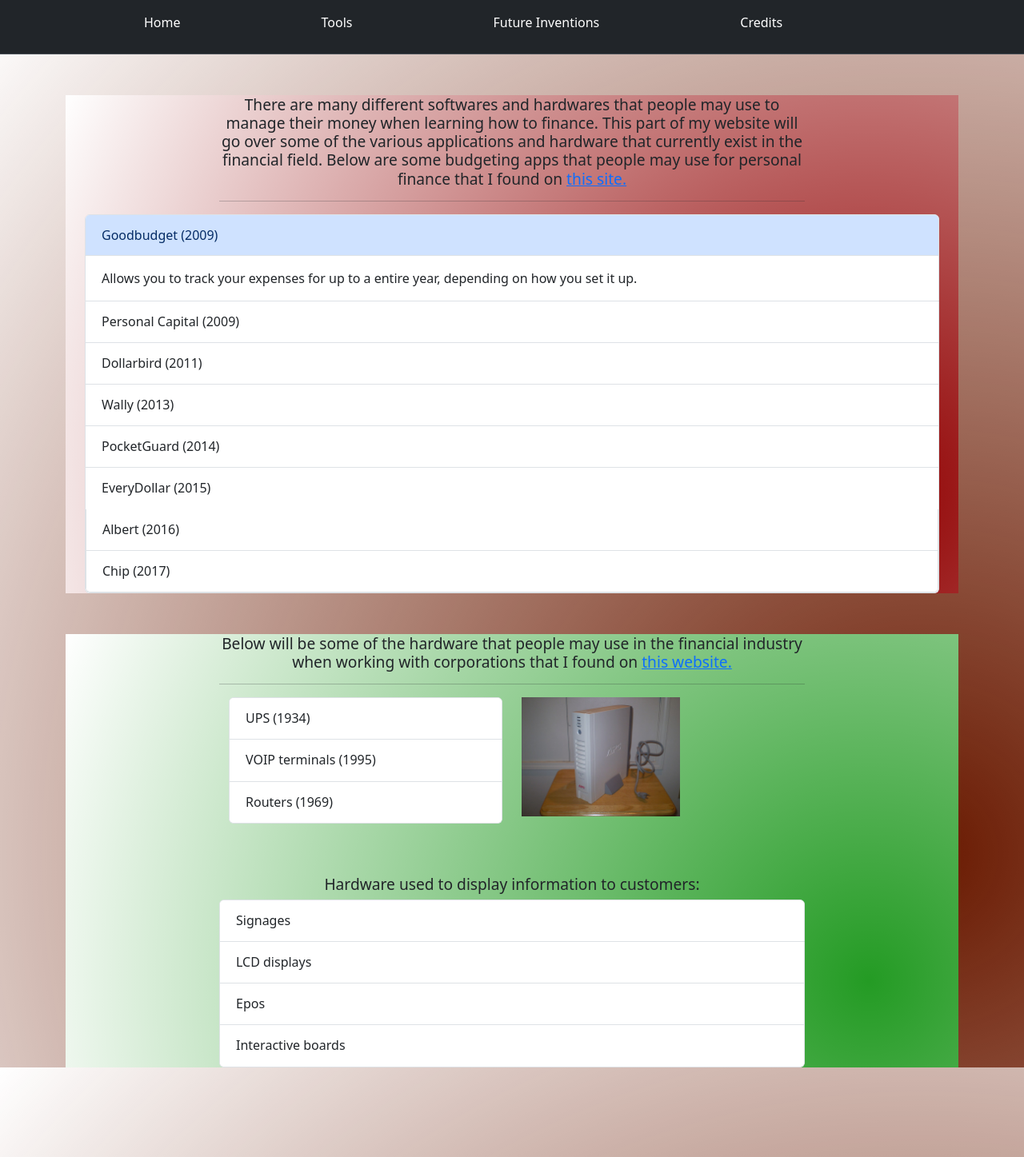
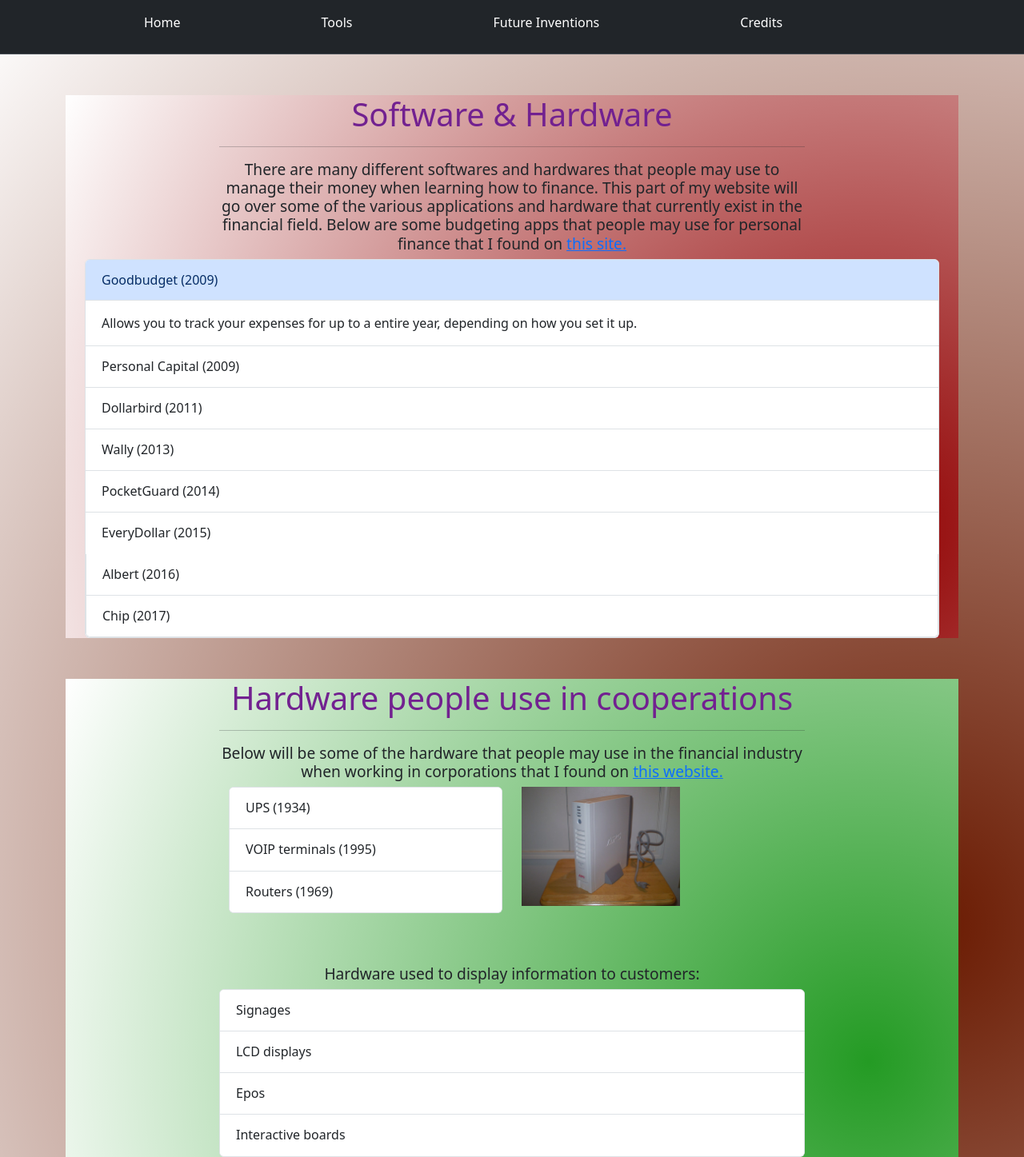
Before and after one commit to williaml4292/sep-10-freedom-project, a Jekyll site: the page built from _posts/2025-04-27-Tools.html, in a window 1280 px wide. Shown: the whole page at 80% size. Built offline with Jekyll 4.4.1, drawn with Linux system fonts in a browser that asks for light colours.

Commit message:
add more animations

```diff
--- a/_posts/2025-04-27-Tools.html
+++ b/_posts/2025-04-27-Tools.html
@@ -55,6 +55,19 @@
         width:275px !important;
       }
     }
+    h1{
+      text-align:center;
+      font-size:20vw;
+      animation:header-color 4s infinite;
+    }
+    @keyframes header-color{
+      0%{color:#8c29b1;}
+      20%{color:#71218f;}
+      40%{color:#581870;}
+      60%{color:#3b0e4b;}
+      80%{color:#24082e;}
+      100%{color:#8c29b1;}
+    }
     .div1{
       background-image: radial-gradient(circle at 90% 80%, transparent, white);
       animation-name:name;
@@ -94,11 +107,12 @@
   <div class="container">
     <div class="div1">
     <div class="center">
+      <h1> Software & Hardware </h1>
+      <hr>
         <h2>
             There are many different softwares and hardwares that people may use to manage their money when learning how to finance. This part of my website will go over some of the various applications and hardware that currently exist in the financial field.
             Below are some budgeting apps that people may use for personal finance that I found on <a href="https://post.edu/blog/10-best-budgeting-apps-for-college-students/">this site.</a>
         </h2>
-        <hr>
     </div>
     <div class="container-fluid">
         <div class="container">
@@ -226,10 +240,11 @@
   <div class="container">
     <div class="div2">
     <div class="center">
+      <h1> Hardware people use in cooperations</h1>
+      <hr>
         <h2>
-            Below will be some of the hardware that people may use in the financial industry when working with corporations that I found on <a href="https://www.tradefinanceglobal.com/finance-products/technology-finance-hardware-software/">this website. </a>
+            Below will be some of the hardware that people may use in the financial industry when working in corporations that I found on <a href="https://www.tradefinanceglobal.com/finance-products/technology-finance-hardware-software/">this website. </a>
         </h2>
-        <hr>
     <div class="container">
         <div class="row">
            <div class="col-md-6">
```
Also changed, not shown: _layouts/home.html (+7 -0 lines), _posts/2025-04-27-Future-Inventions.html (+14 -2 lines).
